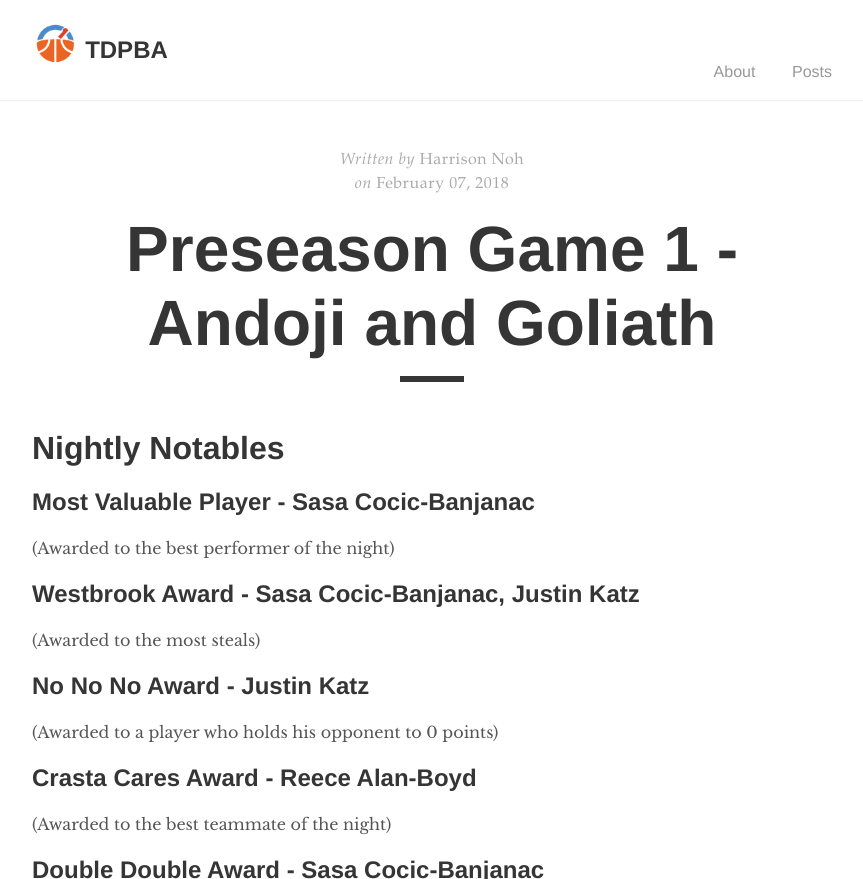
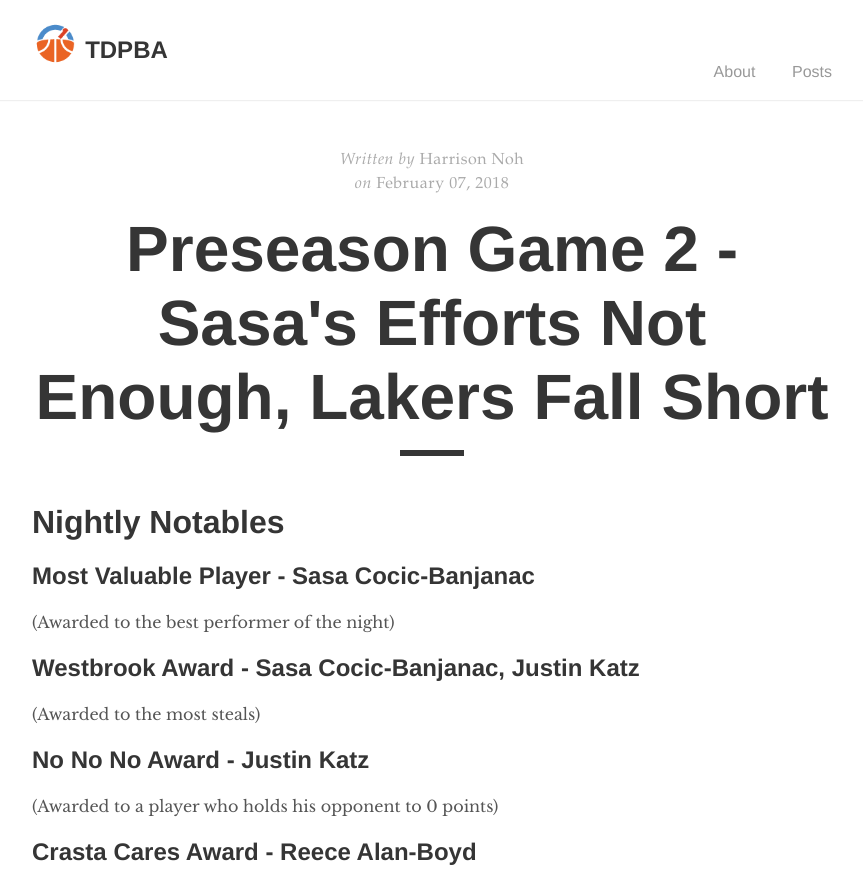
Before and after one commit to nohharri/tdpba, a Jekyll site: the page built from _posts/2018-02-07-preseason-game-2.md, in a window 1280 px wide and 900 px high, cut to the strip 0-879 px from the top of the window. Shown: the whole strip, without its empty margins (208-1071 px from the left). Built offline with Jekyll 4.4.1, drawn with Linux system fonts in a browser that asks for light colours.

Commit message:
Update 2018-02-07-preseason-game-2.md

```diff
--- a/_posts/2018-02-07-preseason-game-2.md
+++ b/_posts/2018-02-07-preseason-game-2.md
@@ -1,6 +1,6 @@
 ---
 layout: post
-title:  "Preseason Game 1 - Andoji and Goliath"
+title:  "Preseason Game 2 - Sasa's Efforts Not Enough, Lakers Fall Short"
 author: "Harrison Noh"
 ---
 
```
